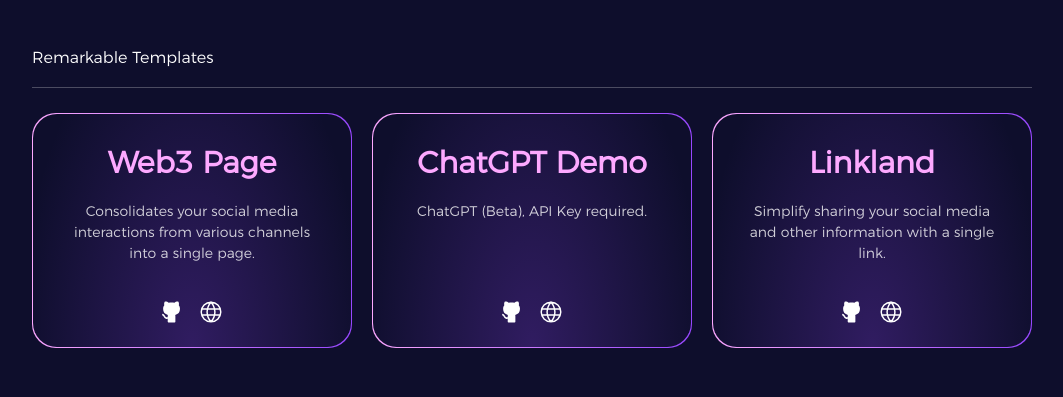
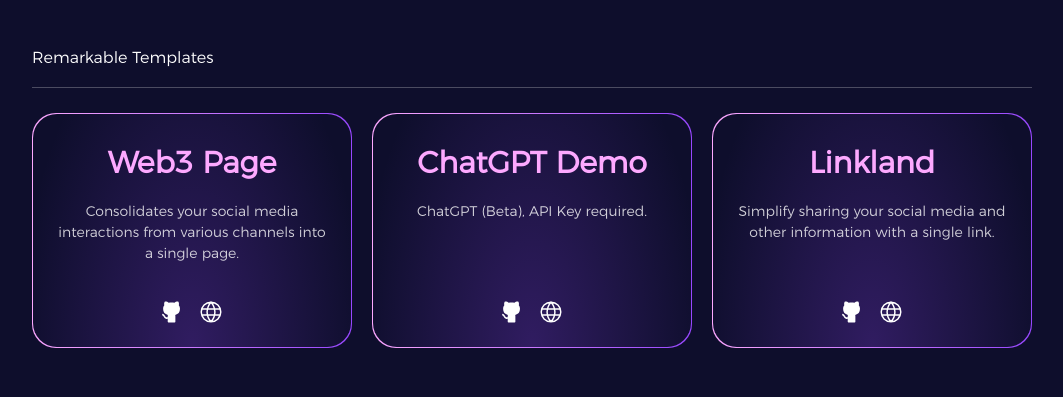
Before and after one commit to 4everland/template-a-thon, a Vue app: page / in a window 1280 px wide. Shown: the part 1628-2025 px from the top of the page, without its empty margins (108-1171 px from the left). Built offline with nearby package versions, Linux system fonts and the light colour scheme.

Commit message:
update padding

```diff
--- a/src/components/border-wrap.vue
+++ b/src/components/border-wrap.vue
@@ -1,7 +1,7 @@
 <template>
   <div :class="'wrap-' + color">
     <div class="bg-1">
-      <div class="bd-1" :style="{ background }">
+      <div class="bd-1" :style="{ background, padding }">
         <div
           class="pos-r"
           :style="{
@@ -27,6 +27,7 @@
       default: "180px",
     },
     background: String,
+    padding: String,
   },
 };
 </script>
--- a/src/views/home/section-tpl.vue
+++ b/src/views/home/section-tpl.vue
@@ -8,6 +8,7 @@
     <div class="d-flex">
       <border-wrap
         min-height="160px"
+        padding="30px 20px"
         class="flex-1 ta-c"
         :class="{
           'mr-5': i < list.length - 1,
```
